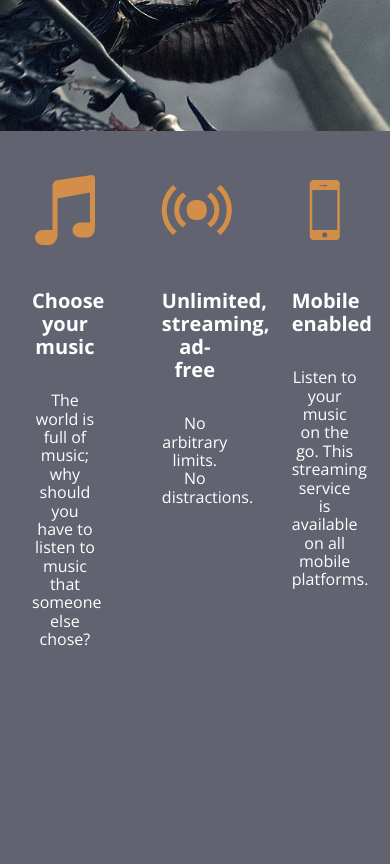
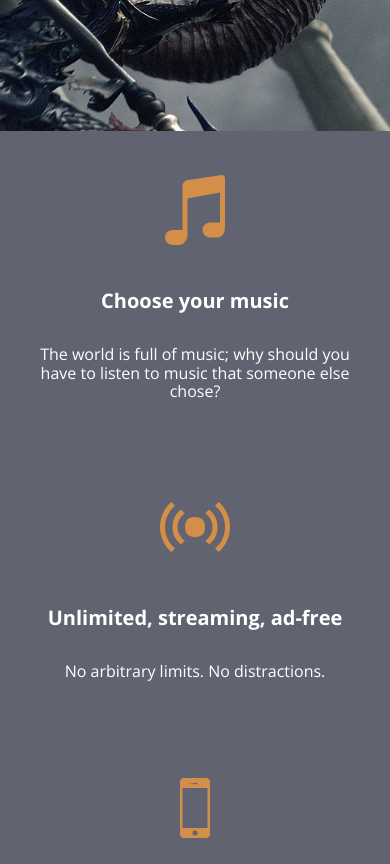
Before and after one commit to tamadachi/tamamusic, a plain HTML site: page index.html in a window 390 px wide. Shown: the part 560-1424 px from the top of the page. Before the commit the page ends 1257 px from the top, so only its background shows below. Drawn offline with nearby package versions, Linux system fonts and the light colour scheme; a web font is replaced by a local one.

Commit message:
Containers, Media Queries - resizing page and using mobile devices

```diff
--- a/styles/landing.css
+++ b/styles/landing.css
@@ -33,14 +33,10 @@
 
  .selling-points {
      position: relative;
-     display: table;
-     width: 100%;
 }
 
  .point {
-     display: table-cell;
      position: relative;
-     width: 33.3%;
      padding: 2rem;
      text-align: center;
  }
```
Also changed, not shown: styles/main.css (+6 -2 lines).
